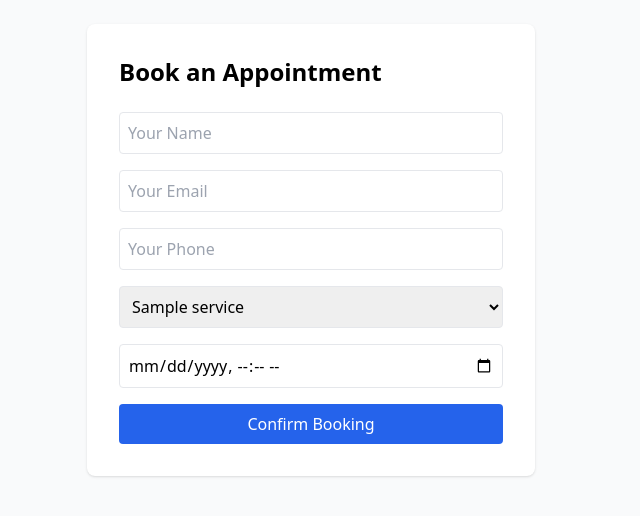
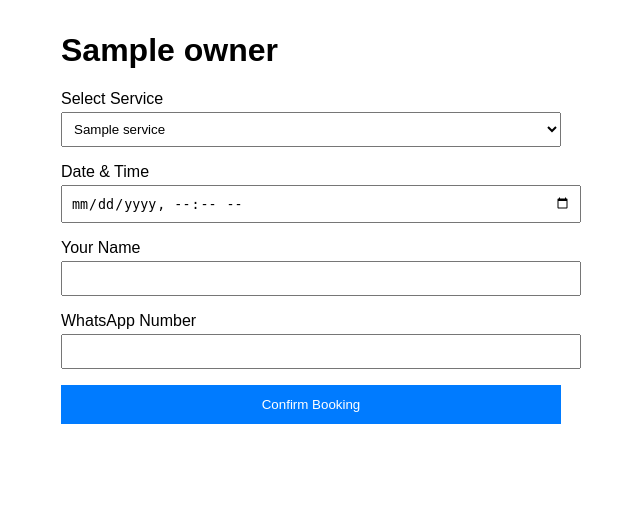
Before and after one commit to baderGorchene/autonomous, a Python web app: template templates/booking.html in a window 1280 px wide. Shown: the top 516 px of the page, without its empty margins (329-969 px from the left). Run offline with Jinja, Linux system fonts and the light colour scheme; the template is opened without the code that fills it: most values are stand-ins (such as "Sample title", 1, 10 or a date in 2020); some libraries are stand-ins or nearby versions.

Commit message:
Add booking.html template with i18n support and RTL handling

```diff
--- a/commit_msg.txt
+++ b/commit_msg.txt
@@ -1 +1 @@
-Implement public booking page route with dynamic service data
+Add booking.html template with i18n support and RTL handling
--- a/templates/booking.html
+++ b/templates/booking.html
@@ -1,19 +1,39 @@
 <!DOCTYPE html>
-<html dir="{{ 'rtl' if lang == 'ar' else 'ltr' }}" lang="{{ lang }}">
-<head><title>Book Appointment</title><script src="https://cdn.tailwindcss.com"></script></head>
-<body class="bg-gray-50 p-6">
-  <div class="max-w-md mx-auto bg-white p-8 rounded-lg shadow">
-    <h1 class="text-2xl font-bold mb-6">Book an Appointment</h1>
-    <form action="submit" method="POST" class="space-y-4">
-      <input type="text" name="customer_name" placeholder="Your Name" required class="w-full p-2 border rounded">
-      <input type="email" name="customer_email" placeholder="Your Email" required class="w-full p-2 border rounded">
-      <input type="tel" name="customer_phone" placeholder="Your Phone" required class="w-full p-2 border rounded">
-      <select name="service" class="w-full p-2 border rounded">
-        {% for service in services %}<option value="{{ service }}">{{ service }}</option>{% endfor %}
-      </select>
-      <input type="datetime-local" name="booking_time" required class="w-full p-2 border rounded">
-      <button type="submit" class="w-full bg-blue-600 text-white p-2 rounded">Confirm Booking</button>
+<html lang="{{ lang }}" {% if lang == 'ar' %}dir="rtl"{% endif %}>
+<head>
+    <meta charset="UTF-8">
+    <title>{{ owner.business_name }} - {{ _('Book an Appointment') }}</title>
+    <style>
+        body { font-family: sans-serif; max-width: 500px; margin: 2rem auto; padding: 0 1rem; }
+        .form-group { margin-bottom: 1rem; }
+        input, select { width: 100%; padding: 0.5rem; margin-top: 0.25rem; }
+        button { width: 100%; padding: 0.75rem; background: #007bff; color: white; border: none; cursor: pointer; }
+    </style>
+</head>
+<body>
+    <h1>{{ owner.business_name }}</h1>
+    <form action="/book/{{ owner.slug }}/confirm" method="POST">
+        <div class="form-group">
+            <label>{{ _('Select Service') }}</label>
+            <select name="service" required>
+                {% for service in owner.services_json %}
+                <option value="{{ service }}">{{ service }}</option>
+                {% endfor %}
+            </select>
+        </div>
+        <div class="form-group">
+            <label>{{ _('Date & Time') }}</label>
+            <input type="datetime-local" name="datetime" required>
+        </div>
+        <div class="form-group">
+            <label>{{ _('Your Name') }}</label>
+            <input type="text" name="customer_name" required>
+        </div>
+        <div class="form-group">
+            <label>{{ _('WhatsApp Number') }}</label>
+            <input type="tel" name="customer_phone" required>
+        </div>
+        <button type="submit">{{ _('Confirm Booking') }}</button>
     </form>
-  </div>
 </body>
 </html>
```
Also changed, not shown: PROGRESS.md (+5 -0 lines), memory.json (+5 -4 lines).
